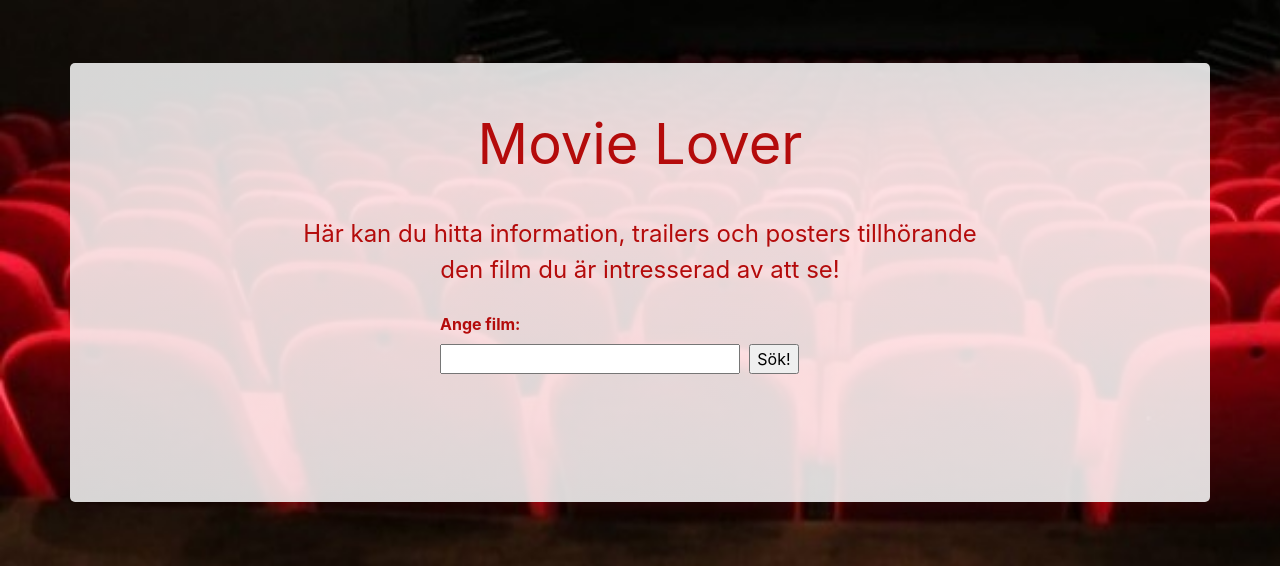
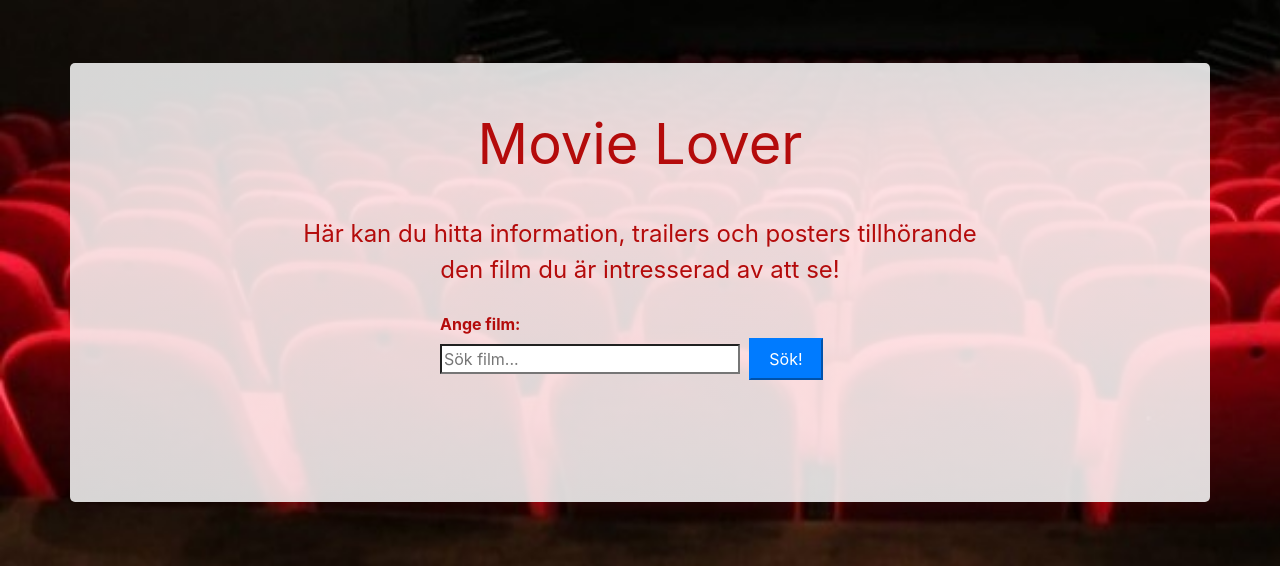
Before and after one commit to maxRudander/movie-lover, a Flask app: page / in a window 1280 px wide. Shown: the part 57-636 px from the top of the page. Run offline with Flask 2, Linux system fonts and the light colour scheme; some libraries are stand-ins or nearby versions.

Commit message:
Försöker fixa CSS

```diff
--- a/Topcats/templates/index.html
+++ b/Topcats/templates/index.html
@@ -11,8 +11,8 @@
 			<div class="search-div">
 				<form action="">
 					<strong>Ange film:<br></strong>
-					<input class="search-field" type="text" name="search-field">
-					<input class="" type="submit" value="Sök!">
+					<input class="search-field" type="search" placeholder="Sök film..." name="search-field">
+					<input class="btn-primary" type="submit" value="Sök!">
 				</form>
 			</div>
 		</div>
```
